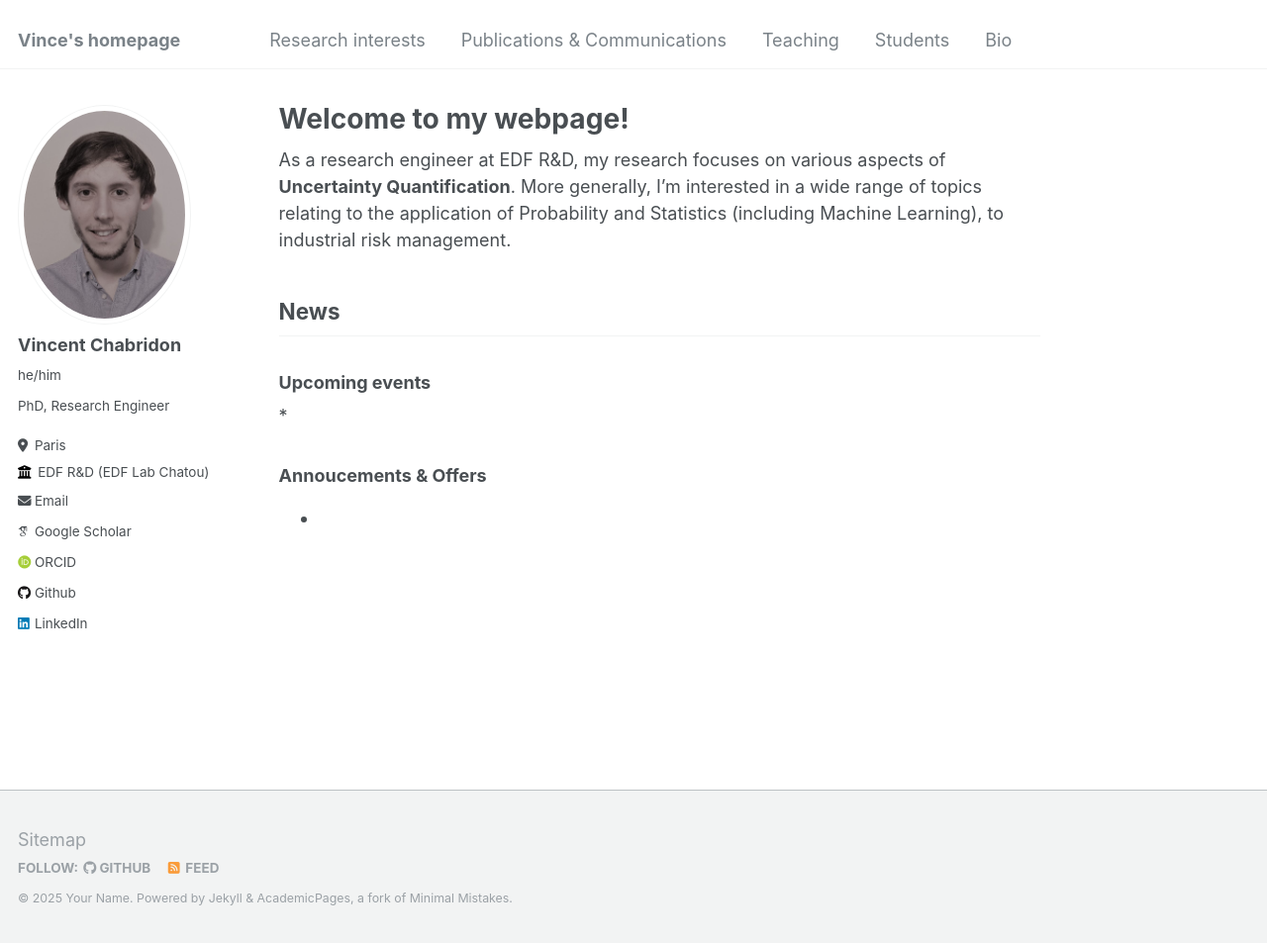
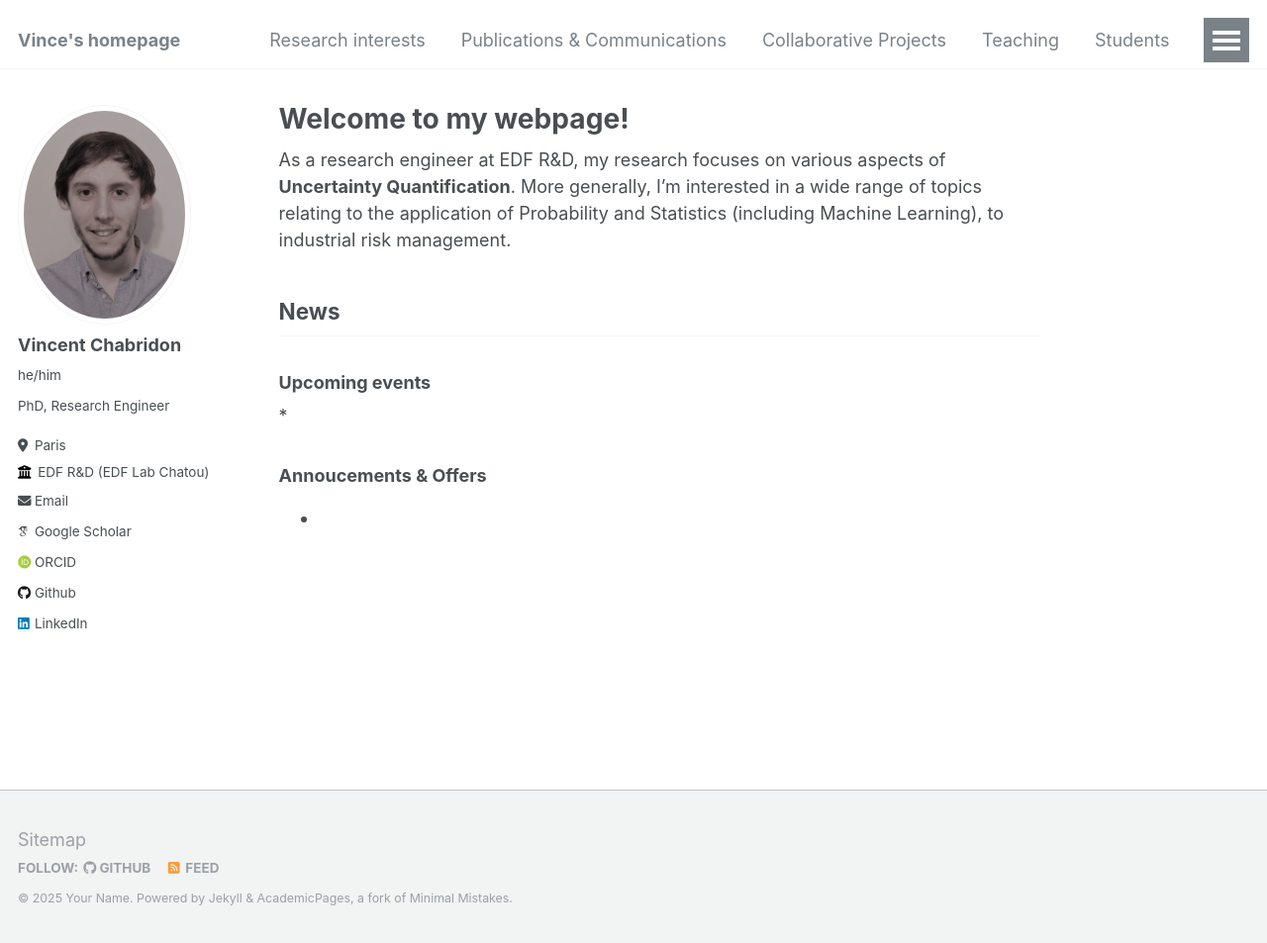
Before and after one commit to vchabri/vchabri.github.io, a Jekyll site: the page built from _pages/about.md, in a window 1280 px wide and 953 px high. Shown: the whole window at 99% size. Built offline with Jekyll 4.4.1, drawn with Linux system fonts in a browser that asks for light colours; some web fonts are replaced.

Commit message:
Update navigation.yml

```diff
--- a/_data/navigation.yml
+++ b/_data/navigation.yml
@@ -5,6 +5,9 @@ main:
 
   - title: "Publications & Communications"
     url: /publications/
+
+  - title: "Collaborative Projects"
+    url: /collaborative_projects/
 
 #  - title: "Talks"
 #    url: /talks/
```
